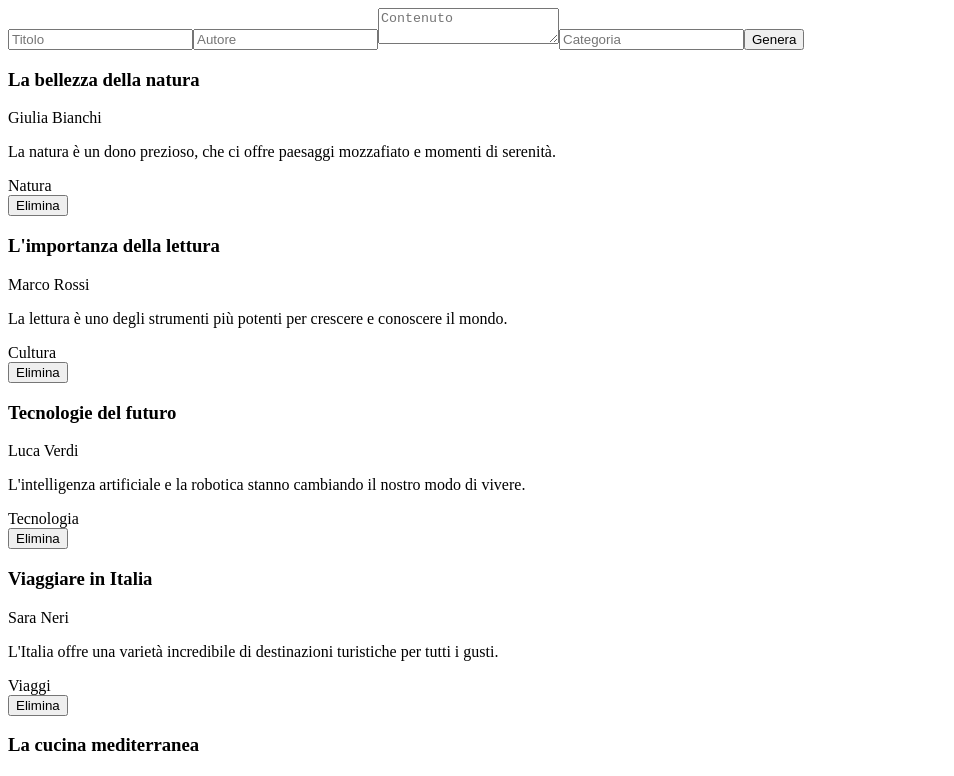
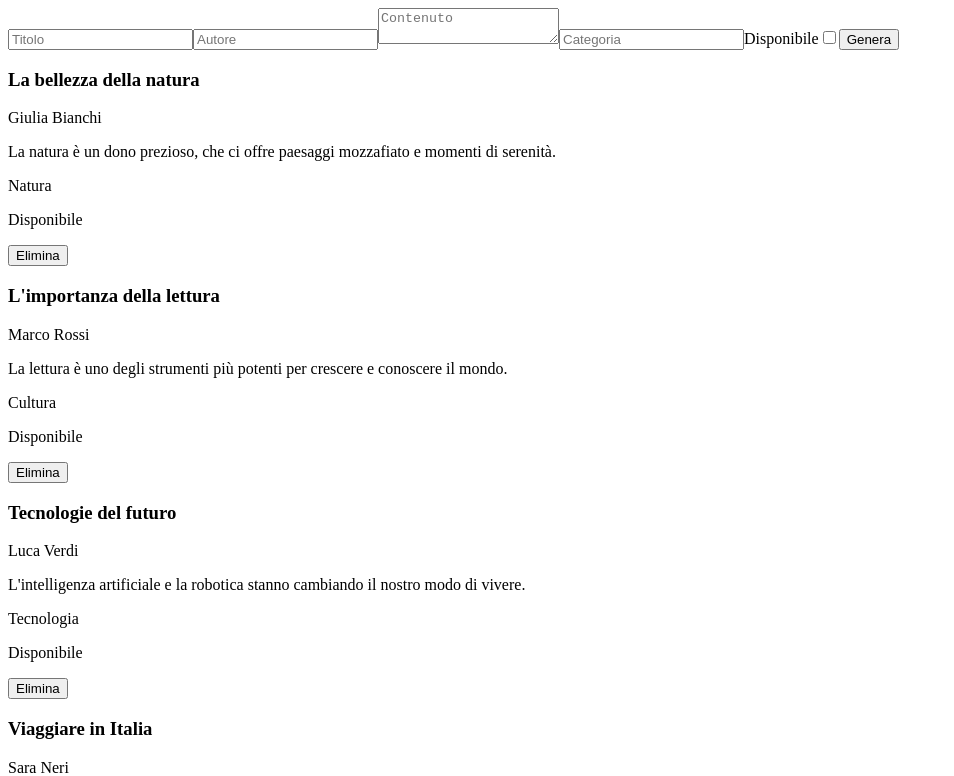
Before and after one commit to PaoloVisone/react-form-multifield, a React (Vite) app: page / in a window 1280 px wide. Shown: the top 776 px of the page, without its empty margins (0-954 px from the left). Built offline with nearby package versions, Linux system fonts and the light colour scheme.

Commit message:
[feat] add checkbox

```diff
--- a/src/components/Input.jsx
+++ b/src/components/Input.jsx
@@ -7,35 +7,40 @@ const listArticles = [
         titolo: "La bellezza della natura",
         autore: "Giulia Bianchi",
         contenuto: "La natura è un dono prezioso, che ci offre paesaggi mozzafiato e momenti di serenità.",
-        categoria: "Natura"
+        categoria: "Natura",
+        disponibile: true
     },
     {
         id: 2,
         titolo: "L'importanza della lettura",
         autore: "Marco Rossi",
         contenuto: "La lettura è uno degli strumenti più potenti per crescere e conoscere il mondo.",
-        categoria: "Cultura"
+        categoria: "Cultura",
+        disponibile: true
     },
     {
         id: 3,
         titolo: "Tecnologie del futuro",
         autore: "Luca Verdi",
         contenuto: "L'intelligenza artificiale e la robotica stanno cambiando il nostro modo di vivere.",
-        categoria: "Tecnologia"
+        categoria: "Tecnologia",
+        disponibile: true
     },
     {
         id: 4,
         titolo: "Viaggiare in Italia",
         autore: "Sara Neri",
         contenuto: "L'Italia offre una varietà incredibile di destinazioni turistiche per tutti i gusti.",
-        categoria: "Viaggi"
+        categoria: "Viaggi",
+        disponibile: false
     },
     {
         id: 5,
         titolo: "La cucina mediterranea",
         autore: "Antonio Esposito",
         contenuto: "La cucina mediterranea è famosa per la sua freschezza e i suoi sapori unici.",
-        categoria: "Cucina"
+        categoria: "Cucina",
+        disponibile: true
     }
 ];
 
@@ -44,7 +49,8 @@ const articleData = {
     titolo: "",
     autore: "",
     contenuto: "",
-    categoria: ""
+    categoria: "",
+    disponibile: false
 }
 
 
@@ -57,9 +63,14 @@ export default function input() {
 
     //Funzione per gestire il form
     function handleData(e) {
+        // Gestione del checkbox
+        const value =
+            e.target.type === "checkbox" ?
+                e.target.checked : e.target.value;
+
         setNewArticle((newArticle) => ({
             ...newArticle,
-            [e.target.title]: e.target.value,
+            [e.target.title]: value,
         }))
 
         // setNewArticle('');
@@ -69,7 +80,11 @@ export default function input() {
     // Con id giusto
     function handleSubmit(e) {
         e.preventDefault();
-        setListArticles((articles) => [...articles, { id: articles.length === 0 ? 1 : articles[articles.length - 1].id + 1, ...newArticle }]);
+        setListArticles((articles) => [...articles,
+        {
+            id: articles.length === 0 ? 1 : articles[articles.length - 1].id + 1,
+            ...newArticle
+        }]);
         // resetto il form
         setNewArticle(articleData);
     }
@@ -121,6 +136,15 @@ export default function input() {
                             placeholder="Categoria"
                         />
 
+                        <label htmlFor="disponibile">Disponibile</label>
+                        <input
+                            type="checkbox"
+                            title="disponibile"
+                            checked={newArticle.disponibile}
+                            onChange={handleData}
+                            id="disponibile"
+                        />
+
                         <button className="btn">Genera</button>
                     </form>
                 </div>
@@ -142,6 +166,8 @@ export default function input() {
                                 <span>{article.autore}</span>
                                 <p>{article.contenuto}</p>
                                 <span>{article.categoria}</span>
+                                <p>{article.disponibile ? "Disponibile" : "Non disponibile"}</p>
+
 
                                 {/* Delete button */}
                                 <div className="content-btn">
```
